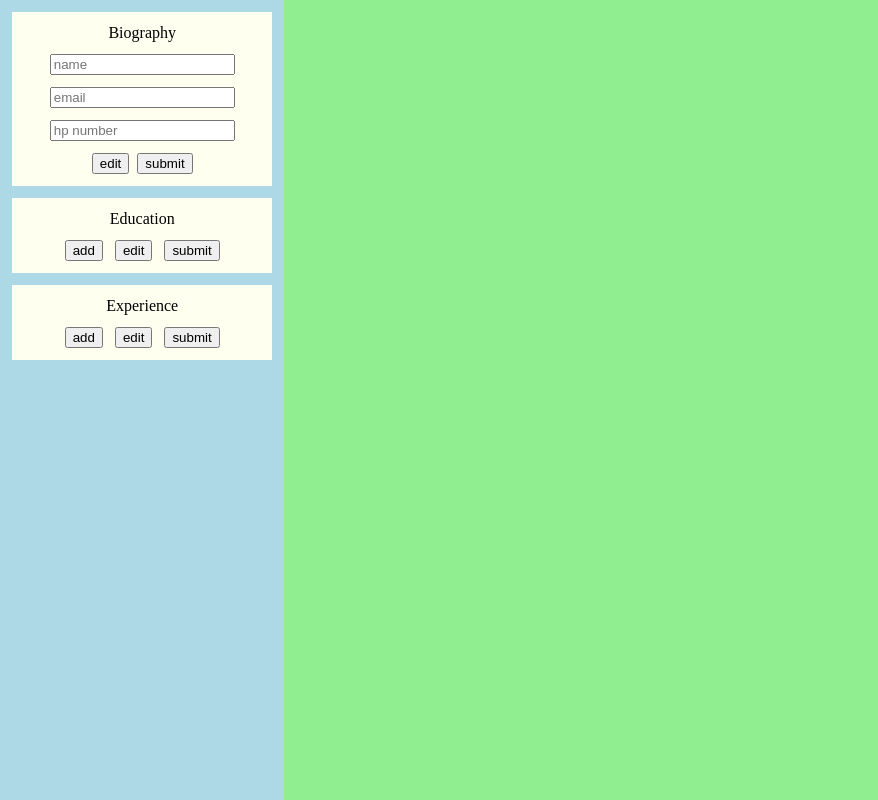
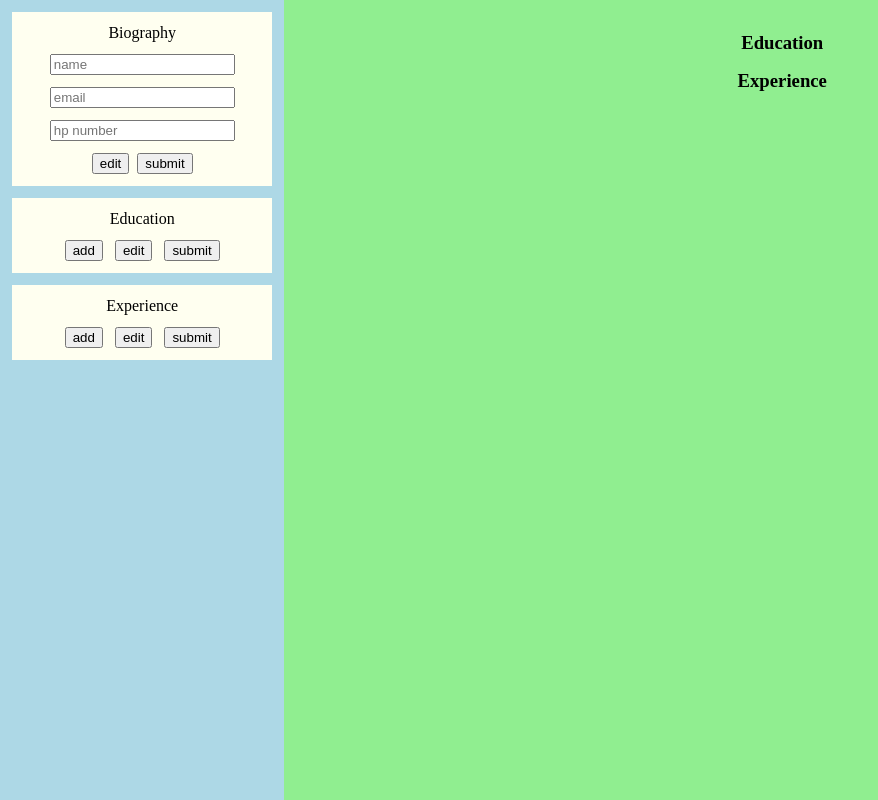
Before and after one commit to tlim8772/odin-cv-application, a React (Vite) app: page / in a window 1280 px wide. Shown: the whole page, without its empty margins (0-878 px from the left). Built offline with nearby package versions, Linux system fonts and the light colour scheme.

Commit message:
add resume

```diff
--- a/src/components/Bio.jsx
+++ b/src/components/Bio.jsx
@@ -1,11 +1,28 @@
 import { useState } from 'react';
 import './Bio.css';
 
-export function Bio() {
+export const bioObj = {
+  name: '',
+  email: '',
+  hp: '',
+}
+
+export function Bio(props) {
+  const { updateBio } = props
+
   const [state, setState] = useState('editing')
   const [name, setName] = useState('');
   const [email, setEmail] = useState('');
   const [hp, setHp] = useState('');
+
+  function submit() {
+    setState('submitting');
+    updateBio({
+      name,
+      email,
+      hp,
+    })
+  }
 
   return (
     <div className='bio'>
@@ -36,7 +53,7 @@ export function Bio() {
       />
       <div>
         <button onClick={() => setState('editing')}>edit</button>
-        <button onClick={() => setState('submitting')}>submit</button>
+        <button onClick={submit}>submit</button>
       </div>
     </div>
   )
--- a/src/components/Edu.jsx
+++ b/src/components/Edu.jsx
@@ -2,14 +2,15 @@ import { useState } from 'react';
 import { EduCard } from './EduCard';
 import './Edu.css';
 
-const emptyEdu = {
+export const emptyEdu = {
   schoolName: '',
   title: '',
   startDate: '',
   endDate: ''
 }
 
-export function Edu() {
+export function Edu(props) {
+  const { updateEduArr } = props;
   const [state, setState] = useState('editing');
   const [eduArr, setEduArr] = useState([]);
 
@@ -30,6 +31,11 @@ export function Edu() {
     }
   }
 
+  function submit() {
+    setState('submitting');
+    updateEduArr(eduArr);
+  }
+
   return (
     <div className='edu'>
       <div>Education</div>
@@ -45,9 +51,9 @@ export function Edu() {
         />
       )}
       <div>
-        <button onClick={addEdu}>add</button>
+        <button disabled={state === 'submitting'} onClick={addEdu}>add</button>
         <button onClick={() => setState('editing')}>edit</button>
-        <button onClick={() => setState('submitting')}>submit</button>
+        <button onClick={submit}>submit</button>
       </div>
     </div>
   )
--- a/src/components/Form.jsx
+++ b/src/components/Form.jsx
@@ -2,13 +2,23 @@ import './Form.css'
 import { Bio } from './Bio.jsx';
 import { Edu } from './Edu.jsx';
 import { Job } from './Job.jsx';
+import { Resume } from './Resume.jsx';
+import { useState } from 'react';
+import { bioObj } from './Bio.jsx';
 
 export default function Form() {
+  const [bio, setBio] = useState(bioObj);
+  const [eduArr, setEduArr] = useState([]);
+  const [jobArr, setJobArr] = useState([]);
+
   return (
-    <div className='form'>
-      <Bio />
-      <Edu />
-      <Job />
-    </div>
+    <>
+      <div className='form'>
+        <Bio updateBio={setBio} />
+        <Edu updateEduArr={setEduArr} />
+        <Job updateJobArr={setJobArr} />
+      </div>
+      <Resume bio={bio} eduArr={eduArr} jobArr={jobArr} />
+    </>
   )
 }
--- a/src/components/Job.jsx
+++ b/src/components/Job.jsx
@@ -2,7 +2,7 @@ import { useState } from 'react';
 import { JobCard } from './JobCard';
 import './Job.css';
 
-const jobObj = {
+export const jobObj = {
   company: '',
   position: '',
   description: '',
@@ -10,7 +10,8 @@ const jobObj = {
   endDate: ''
 };
 
-export function Job() {
+export function Job(props) {
+  const { updateJobArr } = props;
   const [state, setState] = useState('editing');
   const [jobArr, setJobArr] = useState([]);
 
@@ -37,6 +38,7 @@ export function Job() {
 
   function submit() {
     setState('submitting');
+    updateJobArr(jobArr);
   }
 
   return (
--- /dev/null
+++ b/src/components/Resume.css
@@ -0,0 +1,27 @@
+.resume {
+    display: flex;
+    flex-direction: column;
+    align-items: center;
+    gap: 16px;
+    padding: 12px;
+}
+
+.resume h3 {
+    margin: 0;
+}
+
+.resume ul {
+    margin: 0;
+}
+
+.resume > div {
+    display: flex;
+    flex-direction: column;
+    align-items: center;
+    gap: 4px;
+}
+
+.bio-section > div:nth-child(2) {
+    display: flex;
+    gap: 12px;
+}
--- /dev/null
+++ b/src/components/Resume.jsx
@@ -0,0 +1,41 @@
+import './Resume.css';
+
+export function Resume(props) {
+  const {
+    bio,
+    eduArr,
+    jobArr,
+  } = props;
+
+
+  return (
+    <div className='resume'>
+      <div className='bio-section'>
+        <h3>{bio.name}</h3>
+        <div>
+          <div>{bio.email && `email: ${bio.email}`}</div>
+          <div>{bio.hp && `hp: ${bio.hp}`}</div>
+        </div>
+      </div>
+      <div className='edu-section'>
+        <h3>Education</h3>
+        {eduArr.map(edu =>
+          <div>
+            {edu.schoolName} {edu.title} {edu.startDate} {edu.endDate}
+          </div>
+        )}
+      </div>
+      <div className='job-section'>
+        <h3>Experience</h3>
+        <ul>
+          {jobArr.map(job =>
+            <li>
+              <div>{job.company} {job.position} {job.startDate} {job.endDate}</div>
+              <div>{job.description}</div>
+            </li>
+          )}
+        </ul>
+      </div>
+    </div>
+  )
+}
```
